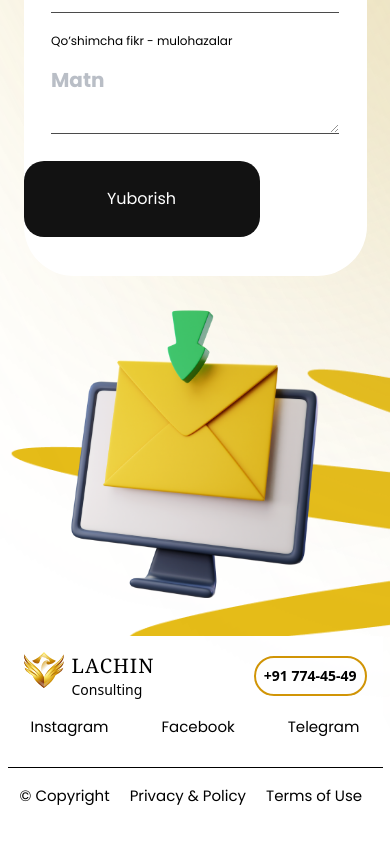
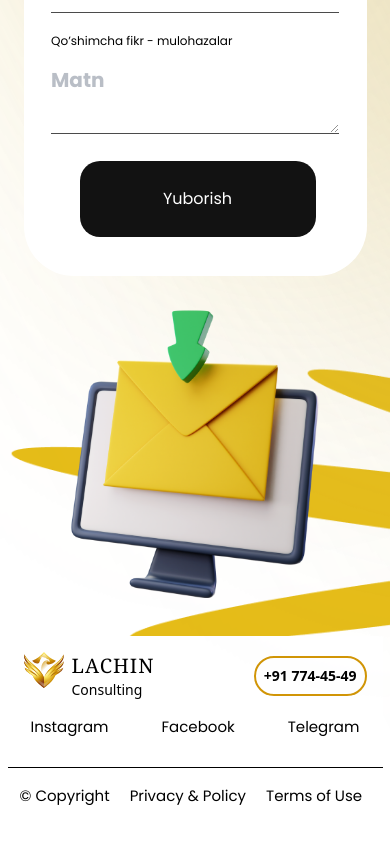
Before and after one commit to rustamn00/consulting, a Next.js app: page / in a window 390 px wide. Shown: the part 3624-4468 px from the top of the page. Built offline with nearby package versions, Linux system fonts and the light colour scheme; grey boxes are pictures that could not be loaded.

Commit message:
2023 updated 6

```diff
--- a/components/footer/Footer.jsx
+++ b/components/footer/Footer.jsx
@@ -329,7 +329,7 @@ const Footer = () => {
               </div>
               <button
                 type="submit"
-                className="w-[236px] mt-5 lg:mt-10 h-[76px] py-[23px] px-[72px] bg-[#121212] rounded-[20px] text-white"
+                className="w-[236px] ml-14 lg:ml-0 mt-5 lg:mt-10 h-[76px] py-[23px] px-[72px] bg-[#121212] rounded-[20px] text-white"
               >
                 Yuborish
               </button>
```
